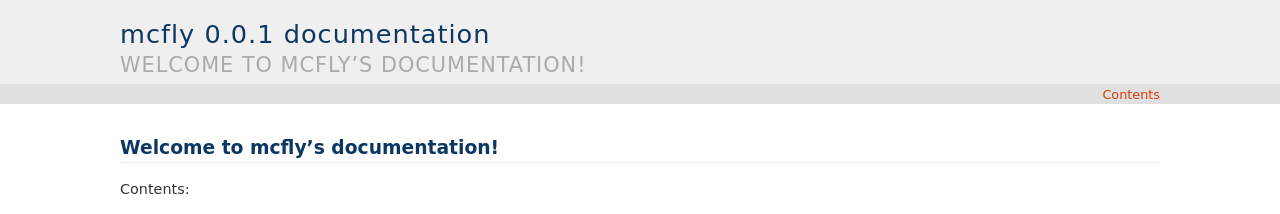
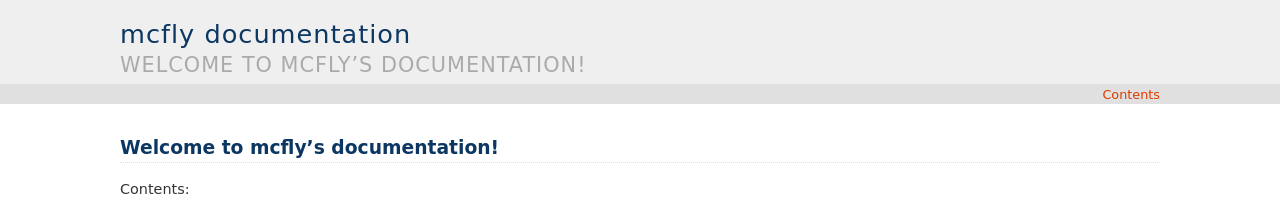
Before and after one commit to NLeSC/mcfly, a Sphinx documentation site: the page built from docs/index.rst, in a window 1280 px wide. Shown: the top 214 px of the page. Built offline with Sphinx 7.4.7, drawn with Linux system fonts in a browser that asks for light colours; formulas are drawn with MathJax 3; the version number could not be read and is left out; grey boxes are pictures that could not be loaded.

Commit message:
version number set only on one location

```diff
--- a/docs/conf.py
+++ b/docs/conf.py
@@ -20,6 +20,8 @@
 # add these directories to sys.path here. If the directory is relative to the
 # documentation root, use os.path.abspath to make it absolute, like shown here.
 sys.path.insert(0, os.path.abspath('..'))
+
+from mcfly import __version__
 
 # -- General configuration ------------------------------------------------
 
@@ -63,9 +65,9 @@
 # built documents.
 #
 # The short X.Y version.
-version = '0.0.1'
+version = __version__
 # The full version, including alpha/beta/rc tags.
-release = '0.0.1'
+release = __version__
 
 # The language for content autogenerated by Sphinx. Refer to documentation
 # for a list of supported languages.
--- a/mcfly/__init__.py
+++ b/mcfly/__init__.py
@@ -1 +1,2 @@
 from .modelgen import generate_models
+from ._version import __version__
--- a/setup.py
+++ b/setup.py
@@ -1,5 +1,8 @@
 import os
 from setuptools import setup
+
+with open(os.path.join(dist_dir, 'mcfly/_version.py')) as versionpy:
+    exec(versionpy.read())
 
 def read(fname):
     return open(os.path.join(os.path.dirname(__file__), fname)).read()
@@ -9,7 +12,7 @@
 
 setup(
     name = "mcfly",
-    version = "0.0.1",
+    version = "__version__",
     description = ("Deep learning for time series data"),
     license = "Apache 2.0",
     keywords = "Python",
```
